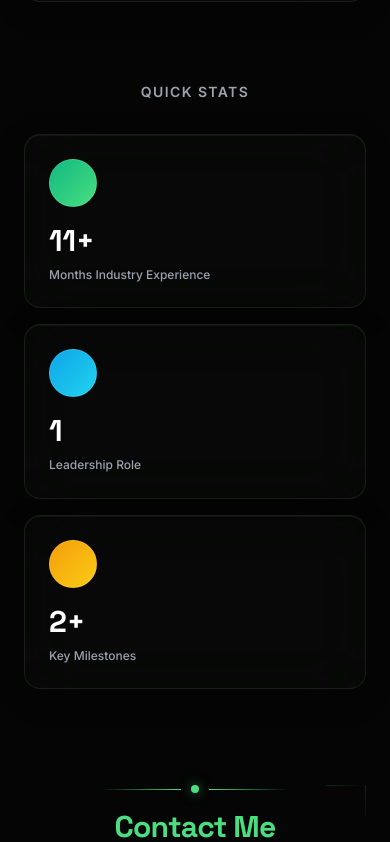
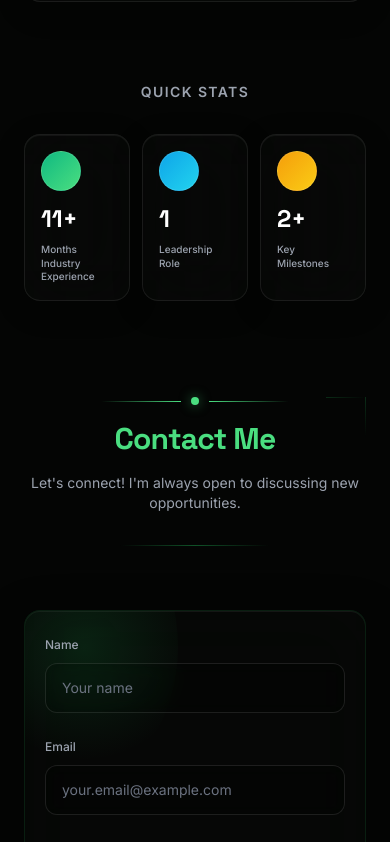
Before and after one commit to Lochithya/Personal-Portfolio, a React (Vite) app: page / in a window 390 px wide. Shown: the part 10802-11644 px from the top of the page. Built offline with nearby package versions, Linux system fonts and the light colour scheme.

Commit message:
Mobile view updates

```diff
--- a/src/components/Experience.jsx
+++ b/src/components/Experience.jsx
@@ -192,7 +192,7 @@ const Experience = () => {
             <h4 className="text-center text-sm font-semibold text-gray-400 uppercase tracking-widest">Quick Stats</h4>
           </div>
 
-          <div className="grid grid-cols-1 sm:grid-cols-3 gap-4 md:gap-6">
+          <div className="grid grid-cols-3 gap-3 sm:gap-4 md:gap-6">
             {[
               { value: '11+', label: 'Months Industry Experience', icon: FaBriefcase, color: 'from-emerald-500 to-green-400' },
               { value: '1', label: 'Leadership Role', icon: FaUserTie, color: 'from-sky-500 to-cyan-400' },
@@ -207,7 +207,7 @@ const Experience = () => {
                 whileHover={{ translateY: -8, transition: { duration: 0.3 } }}
                 className="group relative"
               >
-                <div className="relative h-full overflow-hidden rounded-2xl border border-white/[0.08] bg-white/[0.015] backdrop-blur-[32px] shadow-[0_8px_32px_rgba(0,0,0,0.15),inset_0_1px_0_rgba(255,255,255,0.05)] p-6 md:p-7 transition-all duration-500 hover:border-white/[0.12] hover:bg-white/[0.025] hover:shadow-[0_12px_40px_rgba(0,0,0,0.25),inset_0_1px_0_rgba(255,255,255,0.06)]">
+                <div className="relative h-full overflow-hidden rounded-2xl border border-white/[0.08] bg-white/[0.015] backdrop-blur-[32px] shadow-[0_8px_32px_rgba(0,0,0,0.15),inset_0_1px_0_rgba(255,255,255,0.05)] p-4 sm:p-6 md:p-7 transition-all duration-500 hover:border-white/[0.12] hover:bg-white/[0.025] hover:shadow-[0_12px_40px_rgba(0,0,0,0.25),inset_0_1px_0_rgba(255,255,255,0.06)]">
 
                   {/* Top accent bar */}
                   <div className={`absolute top-0 left-0 right-0 h-1 bg-gradient-to-r ${color} opacity-0 group-hover:opacity-100 transition-opacity duration-300`} />
@@ -219,9 +219,9 @@ const Experience = () => {
                     viewport={{ once: true, margin: "-100px" }}
                     transition={{ duration: 0.4, delay: i * 0.1 + 0.1 }}
                     whileHover={{ scale: 1.1, rotate: 5 }}
-                    className={`w-12 h-12 rounded-full bg-gradient-to-br ${color} opacity-10 group-hover:opacity-20 border border-white/10 flex items-center justify-center mb-4 transition-all duration-300`}
+                    className={`w-10 h-10 sm:w-12 sm:h-12 rounded-full bg-gradient-to-br ${color} opacity-10 group-hover:opacity-20 border border-white/10 flex items-center justify-center mb-3 sm:mb-4 transition-all duration-300`}
                   >
-                    <Icon className={`text-lg bg-gradient-to-r ${color} bg-clip-text text-transparent`} />
+                    <Icon className={`text-base sm:text-lg bg-gradient-to-r ${color} bg-clip-text text-transparent`} />
                   </motion.div>
 
                   {/* Stats content */}
@@ -231,11 +231,11 @@ const Experience = () => {
                       whileInView={{ opacity: 1, scale: 1 }}
                       viewport={{ once: true, margin: "-100px" }}
                       transition={{ duration: 0.4, delay: i * 0.1 + 0.15 }}
-                      className="block text-3xl md:text-4xl font-extrabold text-white font-heading"
+                      className="block text-2xl sm:text-3xl md:text-4xl font-extrabold text-white font-heading"
                     >
                       {value}
                     </motion.span>
-                    <p className="text-xs md:text-sm text-gray-400 font-medium leading-snug">{label}</p>
+                    <p className="text-[10px] sm:text-xs md:text-sm text-gray-400 font-medium leading-snug">{label}</p>
                   </div>
 
                   {/* Background glow */}
--- a/src/components/Footer.jsx
+++ b/src/components/Footer.jsx
@@ -10,7 +10,7 @@ const Footer = () => {
     <footer className="relative border-t border-gray-200 dark:border-[#22c55e]/15 pt-12 sm:pt-16 pb-8 transition-colors duration-300">
       <div className="pointer-events-none absolute inset-x-0 top-0 h-px bg-gradient-to-r from-transparent via-[#22c55e]/35 to-transparent" aria-hidden />
       <div className="container mx-auto px-6 md:px-12">
-        <div className="grid grid-cols-1 sm:grid-cols-2 lg:grid-cols-4 gap-8 sm:gap-10 lg:gap-12 mb-12">
+        <div className="grid grid-cols-1 lg:grid-cols-4 gap-8 sm:gap-10 lg:gap-12 mb-12">
 
           {/* Brand & Bio */}
           <div className="lg:col-span-1">
@@ -33,6 +33,8 @@ const Footer = () => {
             </div>
           </div>
 
+          {/* Navigation and Socials side by side on mobile */}
+          <div className="grid grid-cols-2 gap-8 sm:gap-10 lg:col-span-2 lg:grid-cols-2">
             {/* Quick Navigation */}
             <div>
               <h4 className="text-gray-900 dark:text-white font-semibold mb-6 uppercase tracking-wider text-sm transition-colors duration-300 flex items-center gap-2">
@@ -116,6 +118,7 @@ const Footer = () => {
                 </li>
               </ul>
             </div>
+          </div>
 
           {/* Contact Info */}
           <div>
```
Lines whose indentation alone changed are shown as unchanged.
